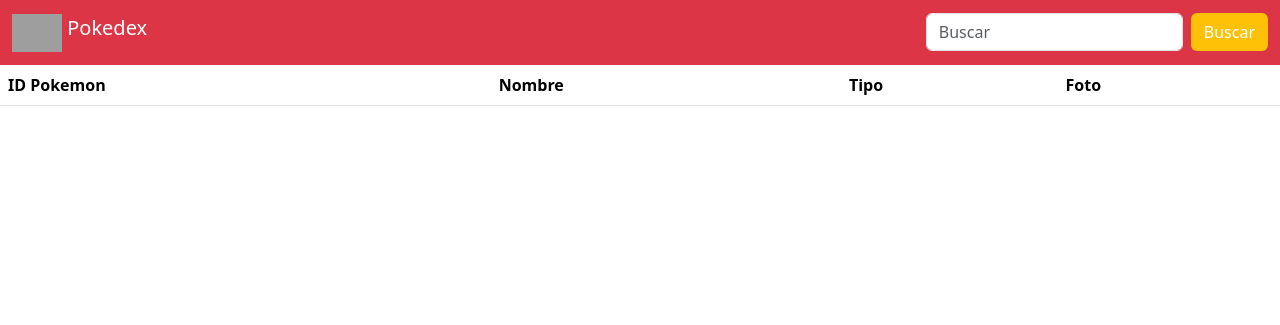
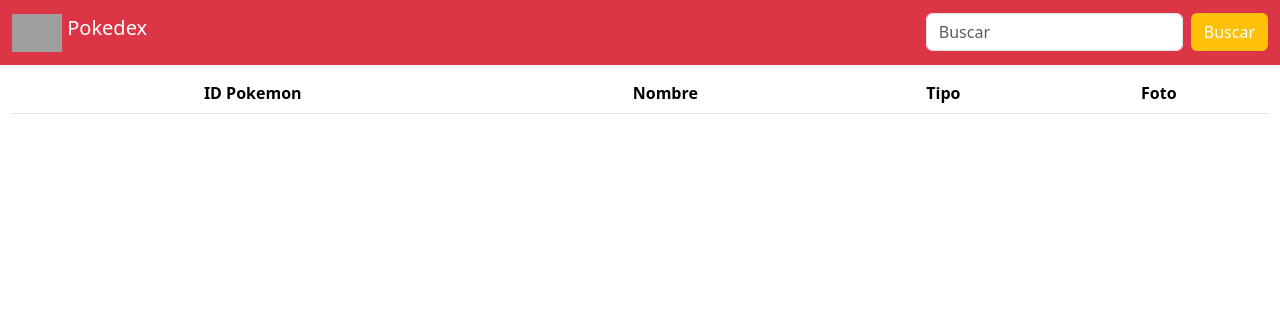
Before and after one commit to UriSch/PokedexWebII, a PHP site: page /list.php in a window 1280 px wide. Shown: the top 325 px of the page. Run offline with PHP 8.4, Linux system fonts and the light colour scheme; data that the repository does not hold is empty; grey boxes are pictures that could not be loaded.

Commit message:
Restructura

```diff
--- a/header.php
+++ b/header.php
@@ -10,11 +10,11 @@
         <header>
             <nav class="navbar bg-danger">
                 <div class="container-fluid">
-                    <a class="navbar-brand text-white" href="index.php">
+                    <a class="navbar-brand text-white align-items-center" href="index.php">
                         <img src="https://www.pngall.com/wp-content/uploads/4/Pokeball-PNG-Free-Download.png" alt="Logo" width="50em" class="d-inline-block align-text-top">
                         Pokedex
                     </a>
-                    <form class="d-flex" role="search" method="post" enctype="application/x-www-form-urlencoded" action="buscador.php">
+                    <form class="d-flex" role="search" method="post" enctype="application/x-www-form-urlencoded" action="search.php">
                         <input class="form-control me-2" type="search" placeholder="Buscar" aria-label="Search" name="nombrePokemon" id="nombrePokemon">
                         <button class="btn bg-warning text-white" type="submit">Buscar</button>
                     </form>
--- a/list.php
+++ b/list.php
@@ -27,7 +27,7 @@ mysqli_close($conn);
 
 include 'header.php';
 ?>
-<main>
+<main class="container-fluid mt-2">
     <?php
     if(isset($_GET['error'])){
         if($_GET['error'] != "")
@@ -35,15 +35,15 @@ include 'header.php';
     }
     ?>
     <table class="table">
-        <thead>
-            <tr>
+        <thead class="text-center">
+            <tr class="bg-warning text-white">
                 <th scope="col">ID Pokemon</th>
                 <th scope="col">Nombre</th>
                 <th scope="col">Tipo</th>
                 <th scope="col">Foto</th>
             </tr>
         </thead>
-        <tbody>
+        <tbody class="text-center">
             <?php
             foreach ($pokemonList as $pokemon){
                 echo "<tr>
--- a/pokemon.php
+++ b/pokemon.php
@@ -41,7 +41,7 @@ include 'header.php';
             echo "<tr>
                     <td>" . $param['id_pokemon'] ."</td>
                     <td>" . $param['nombre'] ."</td>
-                    <td> <img src=imagenes/" . strtoupper($param['tipo']) . ".jpg width='100em'></td>
+                    <td> <img src=img/type/" . strtoupper($param['tipo']) . ".jpg width='100em'></td>
                     <td><img src=" . $param['foto'] . "alt=" . $param['id_pokemon'] . "></td>";
         }
         ?>
```
Also changed, not shown: img/type/AGUA.jpg (renamed from imagenes/AGUA.jpg), img/type/FUEGO.JPG (renamed from imagenes/FUEGO.JPG), img/type/HIERBA.jpg (renamed from imagenes/HIERBA.jpg), search.php (renamed from buscador.php).
